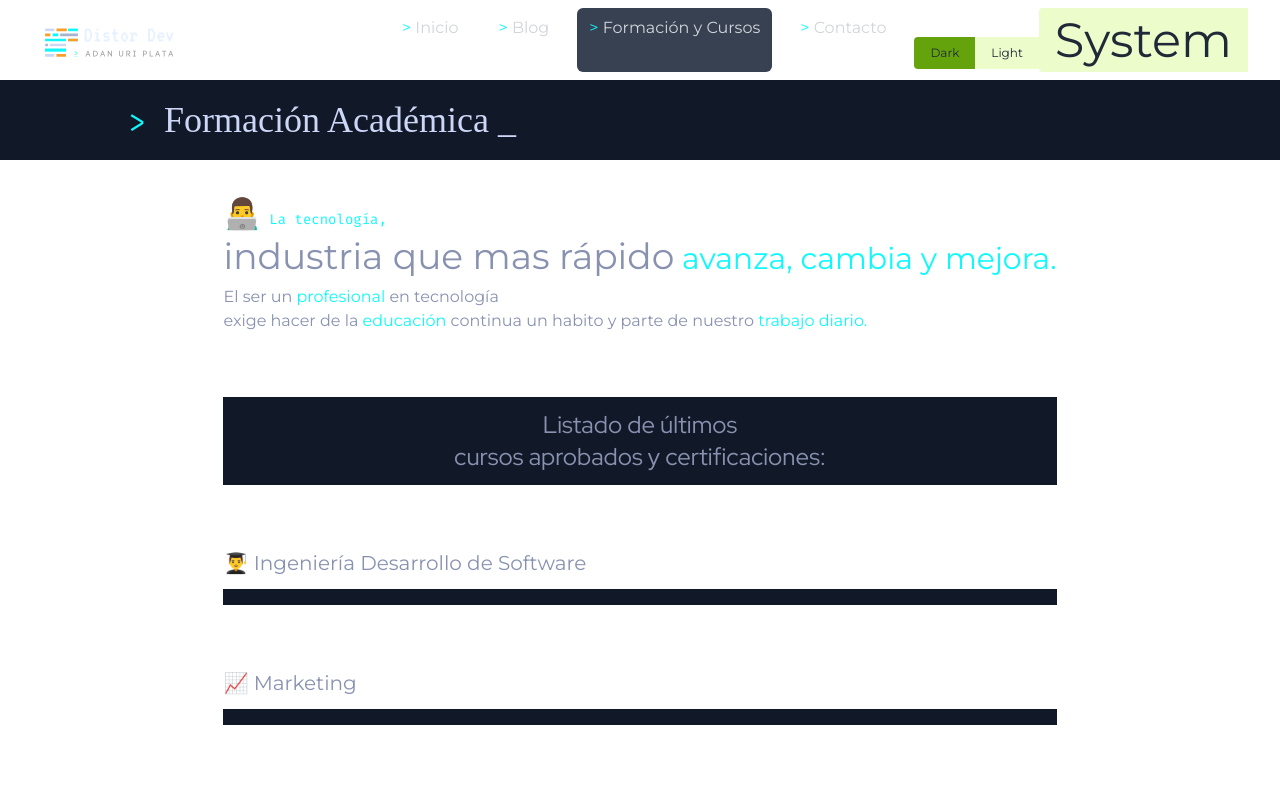
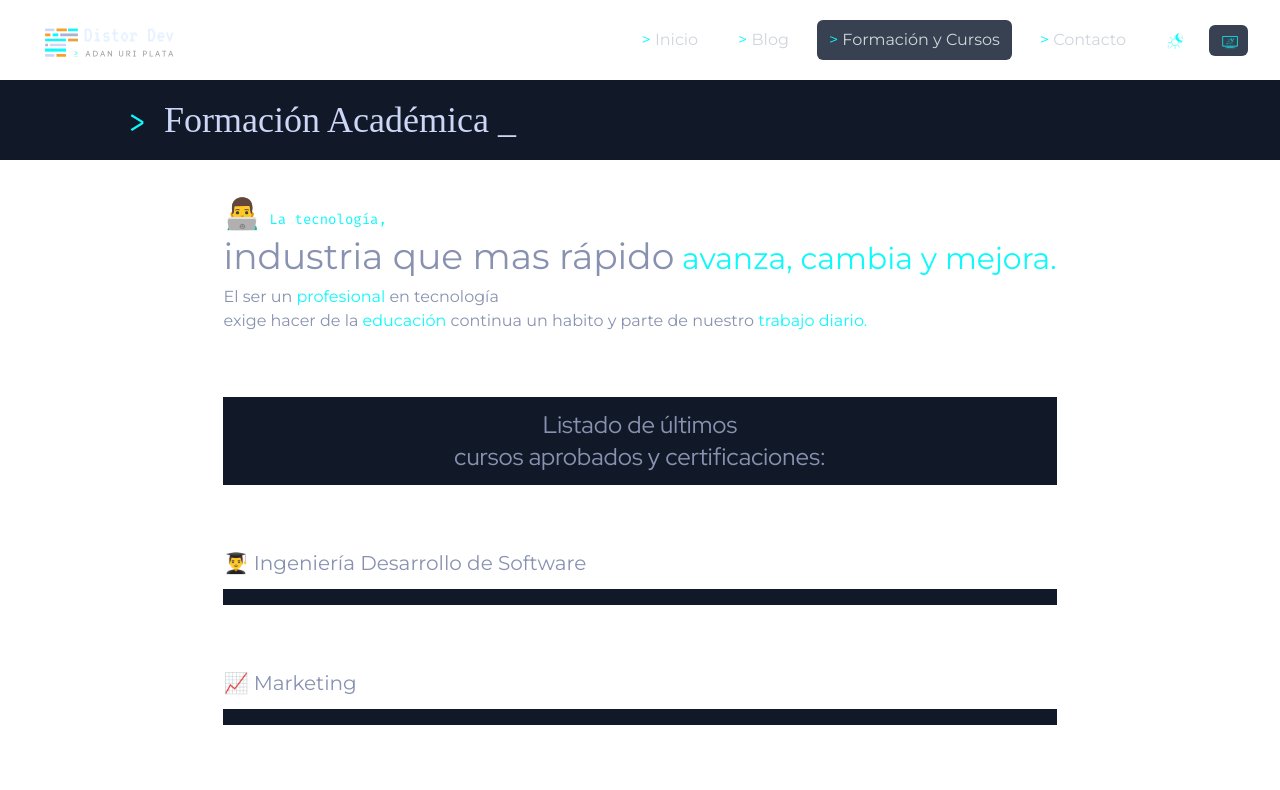
Before and after one commit to adanuriplata/nextdidevblog, a Next.js app: page /formacion in a window 1280 px wide. Shown: the top 790 px of the page. Built offline with nearby package versions, Linux system fonts and the light colour scheme; a web font is replaced by a local one.

Commit message:
Feat: Added ui for darkmode

```diff
--- a/components/Home/Experience.tsx
+++ b/components/Home/Experience.tsx
@@ -38,7 +38,7 @@ const Experience = () => {
           </div>
           <div className="md:w-1/2 w-full px-5">
             <div className="py-12">
-              <div className="flex items-center font-mono divide-x divide-green-500 my-5 md:flex-nowrap	flex-wrap	">
+              <div className="flex items-center font-mono divide-x divide-green-ddev my-5 md:flex-nowrap	flex-wrap	">
                 <div className="md:w-4/12 w-full px-5">
                   <p className="text-xl md:text-base">Desarrollo Web 👨‍💻</p>
                 </div>
@@ -50,7 +50,7 @@ const Experience = () => {
                   </ul>
                 </div>
               </div>
-              <div className="flex items-center font-mono divide-x divide-green-500 my-5 md:flex-nowrap	flex-wrap	">
+              <div className="flex items-center font-mono divide-x divide-green-ddev my-5 md:flex-nowrap	flex-wrap	">
                 <div className="md:w-4/12 w-full px-5">
                   <p className="text-xl md:text-base"> Marketing Digital 📈</p>
                 </div>
--- a/components/MainLayout/Menu.tsx
+++ b/components/MainLayout/Menu.tsx
@@ -36,7 +36,6 @@ const menuItems = [
 
 const Menu = ({menuMobile= false}: MenuProps) => {
   const { asPath } = useRouter();
-  console.log(asPath)
 
   if(menuMobile) {
     return <div className=" md:hidden flex flex-wrap space-y-4 ">
@@ -53,7 +52,7 @@ const Menu = ({menuMobile= false}: MenuProps) => {
   </div>
   }
   return (
-    <div className=" flex space-x-4 flex-wrap  ">
+    <div className=" flex space-x-4 flex-wrap items-center ">
     {menuItems.map((e) => (
       <Link key={e.id} href={e.url}>
         <a className={` ${asPath === e.url ? 'bg-gray-700' : 'hover:bg-gray-700'} text-gray-300 font-sans items-center font-medium px-3 py-2 hover:bg focus:outline-none rounded-md transition duration-500 ease-in-out `}>
--- a/components/globals/DarkModeSwitch.tsx
+++ b/components/globals/DarkModeSwitch.tsx
@@ -1,4 +1,8 @@
 import React, { useCallback, useEffect, useState } from 'react'
+import DarkModeIcon from './icons/DarkModeIcon'
+import SystemModeIcon from './icons/SystemModeIcon'
+
+
 
 const DarkModeSwitch = () => {
 
@@ -9,8 +13,13 @@ const DarkModeSwitch = () => {
     typeof window !== 'undefined' && !localStorage.getItem('theme')
   )
 
-  // const initialModeByLocalStorage = () => typeof window !== 'undefined' && localStorage.getItem('theme') === 'dark'
-  // const initialSourceByLocalStorage = () => typeof window !== 'undefined' && !localStorage.getItem('theme')
+  // setIsDarkMode(typeof window !== 'undefined' && localStorage.getItem('theme') === 'dark')
+  // setSystemSource(typeof window !== 'undefined' && !localStorage.getItem('theme'))
+
+  // const [isDarkMode, setIsDarkMode] = useState<Boolean>()
+  // const [isSystemSource, setSystemSource] = useState<Boolean>()
+
+
 
 
 
@@ -55,17 +64,23 @@ const DarkModeSwitch = () => {
 
   updateThemeMode();
   isSystemPreferenceChange();
+  console.log(isSystemSource)
+
+  if (isSystemSource === undefined && isDarkMode === undefined) return <p>loading...</p>
 
   return (
-    <div id='este'>
-      <button className={`${(isDarkMode && !isSystemSource) ? 'text-5xl' : 'text-xs'} dark:text-green-ddev dark:bg-lime-100 bg-lime-600 hover:bg-gray-400 text-gray-800 py-2 px-4 rounded-l`} onClick={() => {
-        setIsDarkMode(true)
-        setSystemSource(false)} }>Dark</button>
-      <button className={`${(!isDarkMode && !isSystemSource)  ? 'text-5xl' : 'text-xs'} dark:text-green-ddev dark:bg-lime-600 bg-lime-100 hover:bg-gray-400 text-gray-800 py-2 px-4 rounded-l`} onClick={() => {
-        setIsDarkMode(false)
-        setSystemSource(false)}  }>Light</button>
-      <button className={`${isSystemSource ? 'text-5xl' : 'text-xs'} dark:text-green-ddev dark:bg-lime-100 bg-lime-100 hover:bg-gray-400 text-gray-800 py-2 px-4 rounded-l`} onClick={() => setSystemSource(true)}>System</button>
-    </div>
+    <>
+      <div className={` ${!isSystemSource ? 'bg-gray-700' : 'hover:bg-gray-700'} cursor-pointer text-gray-300 font-sans items-center font-medium px-3 py-2 hover:bg focus:outline-none rounded-md transition duration-500 ease-in-out `} onClick={() => {
+        setIsDarkMode(!isDarkMode)
+        setSystemSource(false)} }>
+            <DarkModeIcon />
+      </div>
+      <div className={` ${isSystemSource ? 'bg-gray-700' : 'hover:bg-gray-700'} cursor-pointer text-gray-300 font-sans items-center font-medium px-3 py-2 hover:bg focus:outline-none rounded-md transition duration-500 ease-in-out `} onClick={() => {
+        // setIsDarkMode(!isDarkMode)
+        setSystemSource(true)} }>
+            <SystemModeIcon />
+      </div>
+    </>
   )
 }
 
--- /dev/null
+++ b/components/globals/icons/DarkModeIcon.tsx
@@ -0,0 +1,85 @@
+import * as React from "react"
+
+const DarkModeIcon = (props) => (
+  <svg
+    width={15}
+    height={15}
+    fill="none"
+    xmlns="http://www.w3.org/2000/svg"
+    viewBox="0 0 58 58"
+    {...props}
+  >
+    <g clipPath="url(#a)">
+      <path
+        d="M48.184 35.657c0 7.371-6.002 13.354-13.414 13.354-7.413 0-13.415-5.983-13.415-13.354 0-7.371 6.002-13.354 13.415-13.354 7.412 0 13.414 5.983 13.414 13.354Z"
+        stroke="#0EF9FC"
+        strokeWidth={2}
+      />
+      <path
+        transform="matrix(.5898 .80756 -.80991 .58655 15.413 16.382)"
+        stroke="#0EF9FC"
+        strokeWidth={2}
+        d="M0-1h11.172"
+      />
+      <path
+        transform="matrix(.56998 .82166 -.8239 .56673 45.89 47.55)"
+        stroke="#0EF9FC"
+        strokeWidth={2}
+        d="M0-1h11.171"
+      />
+      <path
+        transform="rotate(-2.572 855.33 -159.131) skewX(.022)"
+        stroke="#0EF9FC"
+        strokeWidth={2}
+        d="M0-1h11.204"
+      />
+      <path
+        transform="rotate(-1.319 1644.364 -2189.348) skewX(.011)"
+        stroke="#0EF9FC"
+        strokeWidth={2}
+        d="M0-1h11.204"
+      />
+      <path
+        transform="matrix(.67934 -.73383 .73667 .67625 17.884 56.573)"
+        stroke="#0EF9FC"
+        strokeWidth={2}
+        d="M0-1h11.178"
+      />
+      <path
+        transform="matrix(.67934 -.73383 .73667 .67625 46.713 25.405)"
+        stroke="#0EF9FC"
+        strokeWidth={2}
+        d="M0-1h11.178"
+      />
+      <path
+        transform="rotate(-90.137 28.07 -7.895) skewX(-.001)"
+        stroke="#0EF9FC"
+        strokeWidth={2}
+        d="M0-1h11.156"
+      />
+      <path
+        transform="rotate(-90.137 48.935 13.02) skewX(-.001)"
+        stroke="#0EF9FC"
+        strokeWidth={2}
+        d="M0-1h11.156"
+      />
+      <path
+        d="M40.06 8.1c1.653-2.616 4.296-4.661 7.892-5.846-2.26 4.443-3.046 8.508-2.76 12.115.33 4.165 2.085 7.638 4.505 10.297a19.628 19.628 0 0 0 8.521 5.45c1.959.612 3.948.862 5.745.668-.36.201-.726.4-1.093.59-1.488.77-2.89 1.361-3.858 1.565-9.41 1.981-18.6-3.862-20.566-12.994-1-4.643-.366-8.711 1.614-11.845Z"
+        fill="#0EF9FC"
+        stroke="#0EF9FC"
+        strokeWidth={2}
+      />
+      <path
+        d="M8.497 48.65a.5.5 0 0 0-.707-.007l-3.215 3.15a.5.5 0 1 0 .7.714l2.857-2.8 2.799 2.857a.5.5 0 0 0 .714-.7L8.497 48.65ZM8.5 62.252l.14-13.247-1-.01-.14 13.247 1 .01ZM61.806 21.604a.5.5 0 0 0 .707-.008l3.145-3.218a.5.5 0 0 0-.716-.699l-2.795 2.86-2.861-2.796a.5.5 0 1 0-.699.715l3.22 3.146ZM61.5 8.006l.156 13.246 1-.011L62.5 7.994l-1 .012Z"
+        fill="#0EF9FC"
+      />
+    </g>
+    <defs>
+      <clipPath id="a">
+        <path fill="#fff" d="M0 0h70v70H0z" />
+      </clipPath>
+    </defs>
+  </svg>
+)
+
+export default DarkModeIcon
--- /dev/null
+++ b/components/globals/icons/SystemModeIcon.tsx
@@ -0,0 +1,76 @@
+import * as React from "react"
+
+const SystemModeIcon = (props) => (
+  <svg
+    width={15}
+    height={15}
+    fill="none"
+    viewBox="0 0 58 58"
+    xmlns="http://www.w3.org/2000/svg"
+    {...props}
+  >
+    <path
+      d="M42.304 32.545c0 3.657-2.817 6.579-6.24 6.579-3.424 0-6.241-2.922-6.241-6.58 0-3.656 2.817-6.578 6.24-6.578 3.424 0 6.241 2.922 6.241 6.579Z"
+      stroke="#0EF9FC"
+    />
+    <path
+      transform="matrix(.5693 .82212 -.7947 .607 27.012 23.038)"
+      stroke="#0EF9FC"
+      d="M0-.5h5.412"
+    />
+    <path
+      transform="matrix(.54952 .83548 -.80943 .58722 41.263 38.41)"
+      stroke="#0EF9FC"
+      d="M0-.5h5.418"
+    />
+    <path
+      transform="matrix(.99888 -.0473 .0429 .99908 23.545 33.804)"
+      stroke="#0EF9FC"
+      d="M0-.5h5.238"
+    />
+    <path
+      transform="rotate(-1.392 1395.046 -1778.055) skewX(-.13)"
+      stroke="#0EF9FC"
+      d="M0-.5h5.239"
+    />
+    <path
+      transform="matrix(.65968 -.75155 .71845 .69558 28.168 42.86)"
+      stroke="#0EF9FC"
+      d="M0-.5h5.383"
+    />
+    <path
+      transform="matrix(.65968 -.75155 .71845 .69558 41.648 27.488)"
+      stroke="#0EF9FC"
+      d="M0-.5h5.383"
+    />
+    <path
+      transform="matrix(-.00227 -1 1 -.0025 36.654 24.9)"
+      stroke="#0EF9FC"
+      d="M0-.5h5.502"
+    />
+    <path
+      transform="rotate(-90.13 41.04 4.48) skewX(.013)"
+      stroke="#0EF9FC"
+      d="M0-.5h5.502"
+    />
+    <path
+      d="M23.968 38.776a.5.5 0 0 0-.707-.008l-3.214 3.148a.5.5 0 0 0 .7.715l2.857-2.798 2.8 2.858a.5.5 0 1 0 .714-.7l-3.15-3.215Zm.077 6.888.066-6.533-1-.01-.066 6.532 1 .01ZM48.52 25.795a.5.5 0 0 0 .707-.008l3.147-3.22a.5.5 0 1 0-.715-.698l-2.797 2.862-2.86-2.795a.5.5 0 0 0-.699.715l3.217 3.144Zm-.223-6.884.073 6.533 1-.012-.073-6.533-1 .012Z"
+      fill="#0EF9FC"
+    />
+    <path
+      d="M42.363 28.53a7.82 7.82 0 0 0 3.211 2.184c-2.859.33-5.572-1.588-6.193-4.516-.344-1.626-.124-2.983.49-3.992.273-.45.638-.852 1.1-1.19-.37 1.162-.492 2.262-.41 3.288a7.22 7.22 0 0 0 1.802 4.227Z"
+      fill="#000"
+      stroke="#0EF9FC"
+      strokeWidth={2}
+    />
+    <path
+      stroke="#0EF9FC"
+      strokeWidth={2}
+      d="M17 57h38.182M23.546 54.756h23.999"
+    />
+    <path stroke="#0EF9FC" strokeWidth={3} d="M6.5 13.5h57v37.39h-57z" />
+    <ellipse cx={60.636} cy={50.146} rx={1.091} ry={1.122} fill="#D9D9D9" />
+  </svg>
+)
+
+export default SystemModeIcon
--- a/styles/base/_base.scss
+++ b/styles/base/_base.scss
@@ -13,3 +13,7 @@ a {
 * {
   box-sizing: border-box;
 }
+
+svg:not(:root) {
+  overflow: visible;
+}
```
